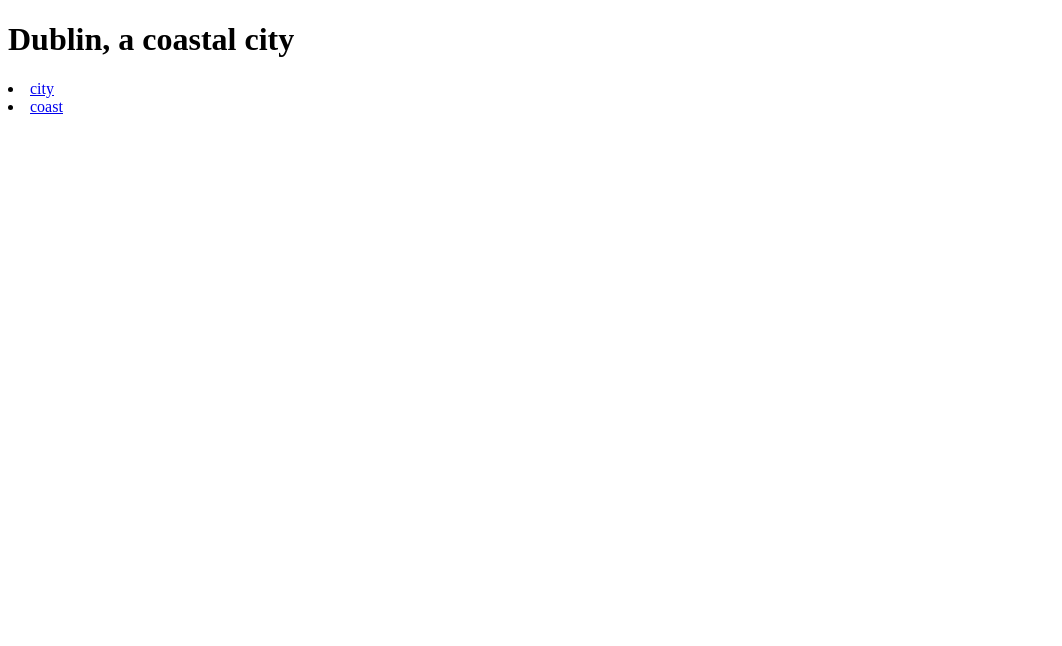
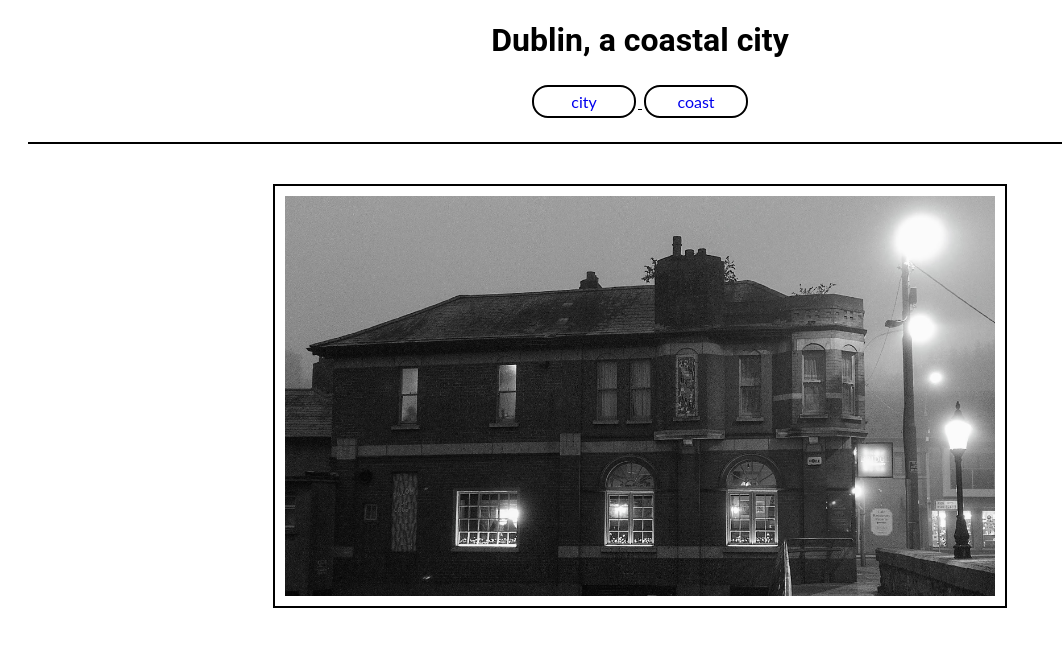
Before and after one commit to thiago-23/dublin-photos, a plain HTML site: page index.html in a window 1280 px wide. Shown: the whole page, without its empty margins (0-1062 px from the left). Drawn offline with Linux system fonts and the light colour scheme.

Commit message:
feat: added iamges to the webpages

```diff
--- a/index.html
+++ b/index.html
@@ -4,6 +4,7 @@
     <meta charset="UTF-8" />
     <meta http-equiv="X-UA-Compatible" content="IE=edge" />
     <meta name="viewport" content="width=device-width, initial-scale=1.0" />
+    <link rel="stylesheet" href="assets/css/style.css" />
     <title>Dublin</title>
   </head>
   <body>
@@ -18,5 +19,10 @@
         </li>
       </u>
     </nav>
+    <section>
+      <figure>
+        <img src="assets/images/city.jpg" alt="an image of urban Dublin" />
+      </figure>
+    </section>
   </body>
 </html>
```
Also changed, not shown: coast.html (+5 -0 lines), assets/images/beach.jpg (added), assets/images/city.jpg (added).
